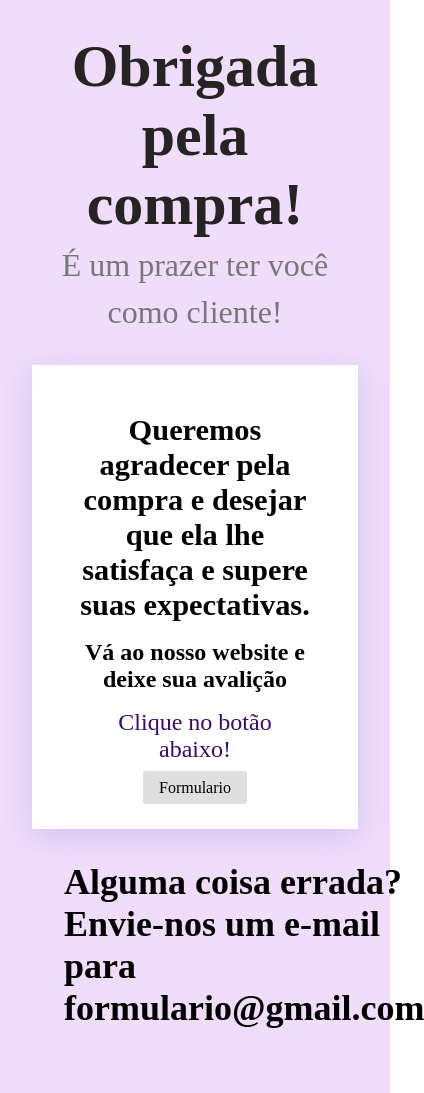
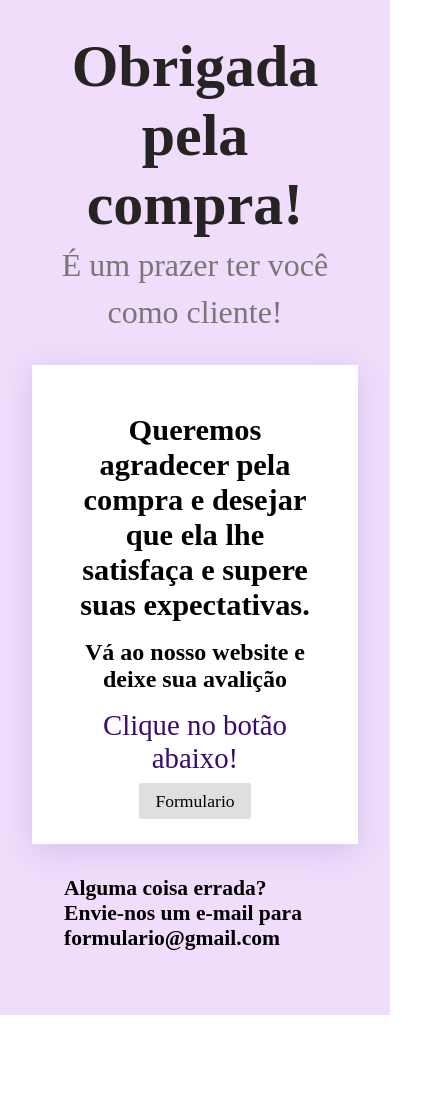
Before and after one commit to dandarabianca/agradecimento-form, a React (Create React App) app: page / in a window 390 px wide. Shown: the whole page, 424 px wide, since content can reach past the window. After the commit the page ends 1015 px from the top, so only its background shows below. Built offline with nearby package versions, Linux system fonts and the light colour scheme.

Commit message:
ajustando para cecular

```diff
--- a/src/Assets/Components/Contacts/styles.css
+++ b/src/Assets/Components/Contacts/styles.css
@@ -4,3 +4,9 @@
     font-size: 1.5rem;
     align-items: center;
 }
+
+@media (max-width: 400px) {
+    .contact-container{
+        font-size: 0.9rem;
+    }
+}
--- a/src/Assets/Components/Menu/styles.css
+++ b/src/Assets/Components/Menu/styles.css
@@ -15,7 +15,7 @@
     margin: 1rem;
 }
 .button-container span{
-    font-size: 1.5rem;
+    font-size: 1.8rem;
     color: #3c096c;
 }
 .card-styles a{
@@ -27,7 +27,7 @@
     cursor: pointer;
     transition: 0.3s;
     align-items: center;
-    font-size: 1rem;
+    font-size: 1.1rem;
     text-decoration: none;
 }
 
```
